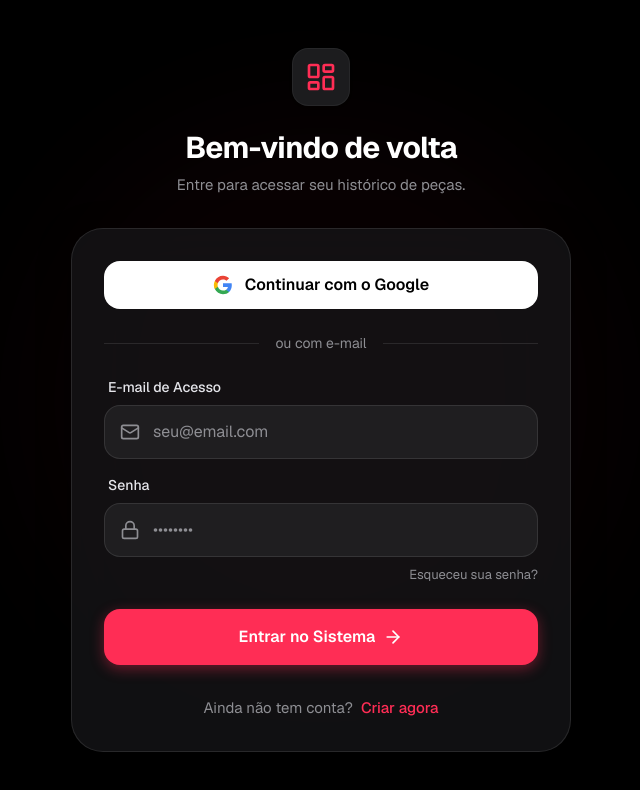
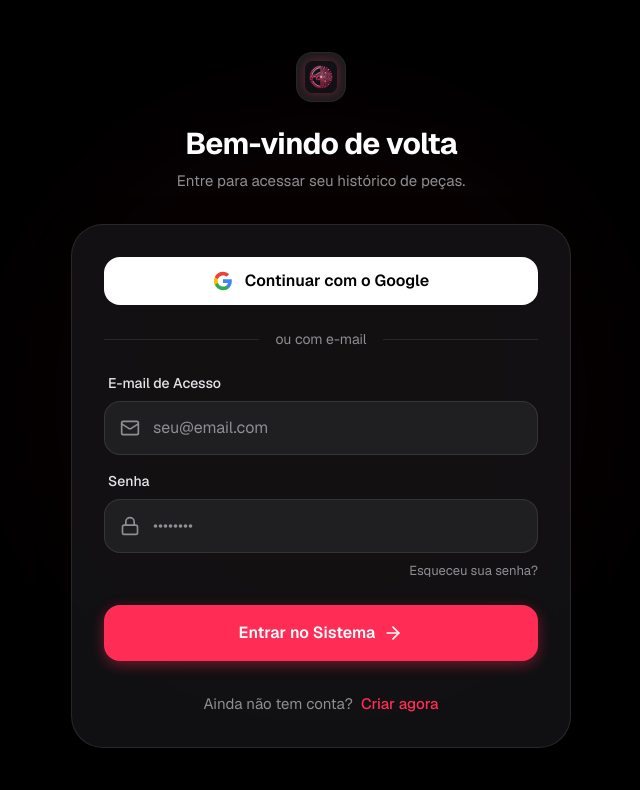
Before and after one commit to HenriqueCruzautoparts/hcautoparts-portal, a Next.js app: page /login in a window 1280 px wide. Shown: the top 790 px of the page, without its empty margins (319-959 px from the left). Built offline with nearby package versions, Linux system fonts and the light colour scheme; no server answers.

Commit message:
feat: nova identidade visual com logo personalizado (carro + ia)

```diff
--- a/src/app/login/page.tsx
+++ b/src/app/login/page.tsx
@@ -5,6 +5,7 @@ import { useRouter } from 'next/navigation';
 import { LayoutDashboard, Lock, Mail, ArrowRight, Loader2, User, Phone, MapPin, Home } from 'lucide-react';
 import { supabase } from '@/lib/supabase';
 import Link from 'next/link';
+import Image from 'next/image';
 
 export default function LoginPage() {
     const router = useRouter();
@@ -135,8 +136,8 @@ export default function LoginPage() {
             <div className="z-10 w-full max-w-[500px]">
                 {/* Header */}
                 <div className="flex flex-col items-center justify-center text-center mb-8">
-                    <Link href="/" className="inline-flex items-center justify-center p-3 mb-6 rounded-2xl bg-[#1C1C1E] border border-white/5 shadow-sm backdrop-blur-md hover:bg-white/5 transition-colors group cursor-pointer">
-                        <LayoutDashboard className="w-8 h-8 text-[#FF2D55] group-hover:scale-110 transition-transform" />
+                    <Link href="/" className="inline-flex items-center justify-center p-2 mb-6 rounded-2xl bg-[#1C1C1E] border border-white/5 shadow-sm backdrop-blur-md hover:bg-white/5 transition-colors group cursor-pointer">
+                        <Image src="/logo.png" alt="AutoParts AI Logo" width={32} height={32} className="rounded-lg shadow-[0_0_10px_rgba(255,45,85,0.4)] group-hover:scale-110 transition-transform" />
                     </Link>
                     <h1 className="text-3xl font-bold tracking-tight text-white mb-2">
                         {isLogin ? 'Bem-vindo de volta' : 'Crie sua conta'}
--- a/src/app/page.tsx
+++ b/src/app/page.tsx
@@ -10,6 +10,7 @@ import { DashboardWelcomeModal } from '@/components/DashboardWelcomeModal';
 import { CompleteProfileModal } from '@/components/CompleteProfileModal';
 import { supabase } from '@/lib/supabase';
 import Link from 'next/link';
+import Image from 'next/image';
 import { vehicleData } from '@/data/vehicles';
 
 export default function Home() {
@@ -126,7 +127,7 @@ export default function Home() {
       // Create a native canvas compressor to handle 5MB+ smartphone photos seamlessly
       const reader = new FileReader();
       reader.onloadend = () => {
-        const img = new Image();
+        const img = new window.Image();
         img.onload = () => {
           const canvas = document.createElement('canvas');
           let width = img.width;
@@ -344,7 +345,7 @@ export default function Home() {
         {/* Header Section */}
         <div className="flex flex-col items-center justify-center text-center mb-10 space-y-3">
           <div className="inline-flex items-center justify-center p-2 mb-2 rounded-2xl bg-[#1C1C1E] border border-white/5 shadow-sm backdrop-blur-md">
-            <LayoutDashboard className="w-6 h-6 text-[#FF2D55]" />
+            <Image src="/logo.png" alt="AutoParts AI Logo" width={28} height={28} className="rounded-lg shadow-[0_0_10px_rgba(255,45,85,0.4)]" />
             <span className="ml-2 text-lg font-semibold text-white tracking-tight">
               AutoParts AI
             </span>
```
Also changed, not shown: public/icon-512x512.png (added), public/logo.png (added).
